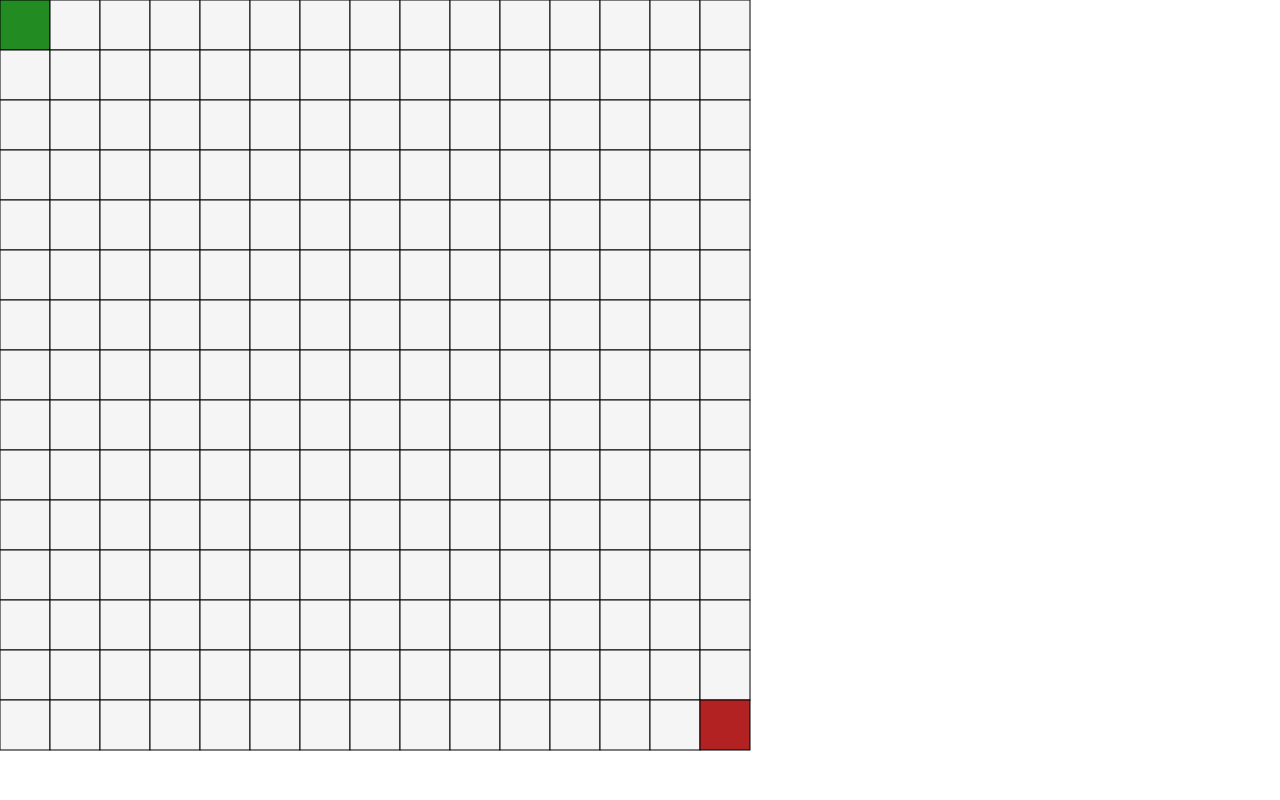
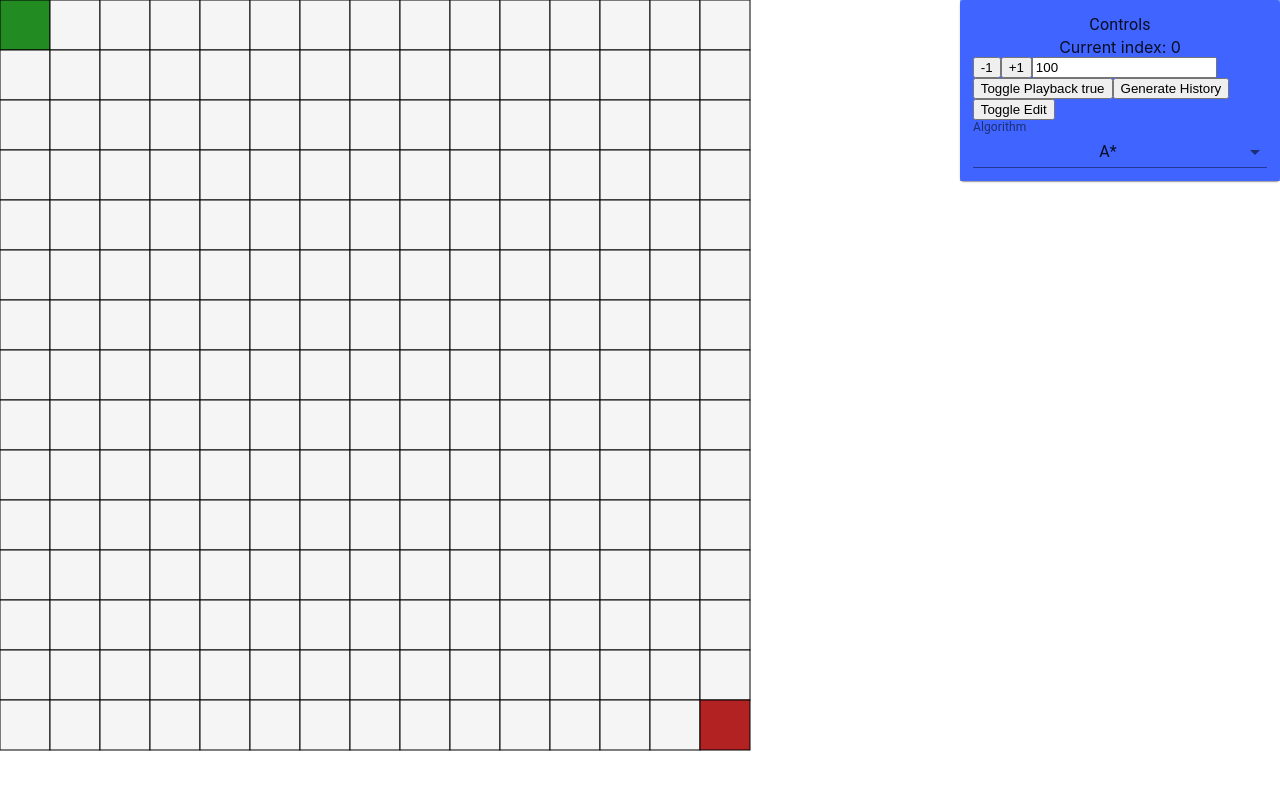
Before and after one commit to malmgrens4/PathFinding, a React (Create React App) app: page / in a window 1280 px wide. Shown: the top 800 px of the page. Built offline with nearby package versions, Linux system fonts and the light colour scheme.

Commit message:
Moving logic to the graph controls - algorithms now look for start and end node.

```diff
--- a/package.json
+++ b/package.json
@@ -3,6 +3,7 @@
   "version": "0.1.0",
   "private": true,
   "dependencies": {
+    "@material-ui/core": "^4.7.0",
     "@types/lodash": "^4.14.149",
     "@types/react-redux": "^7.1.5",
     "@types/redux": "^3.6.0",
@@ -10,6 +11,7 @@
     "lodash": "^4.17.15",
     "react": "^16.11.0",
     "react-dom": "^16.11.0",
+    "react-draggable": "^4.1.0",
     "react-redux": "^7.1.3",
     "react-scripts": "3.2.0",
     "redux": "^4.0.4",
--- a/src/App.js
+++ b/src/App.js
@@ -1,19 +1,12 @@
 import React from 'react';
 import logo from './logo.svg';
 import './App.css';
-import { dijkstras }from './dijkstras/dijkstras'
-import { aStar } from './a_star/aStar'
-import { UnwGraph } from './UnweightedGraph/Unweighted'
-import  { Provider } from 'react-redux'
-import { createStore }from 'redux'
-import rootReducer from './reducers'
-import {GraphControls} from "./GraphControls/GraphControls";
+import {HomeScreen} from "./MainMenu/HomeScreen"
 
 function App() {
   return (
       <div className="App">
-          <UnwGraph/>
-          <GraphControls/>
+          <HomeScreen/>
       </div>
   );
 }
--- a/src/GraphControls/GraphControls.tsx
+++ b/src/GraphControls/GraphControls.tsx
@@ -1,18 +1,27 @@
 import React, {useEffect, useState} from 'react'
 import styled from 'styled-components'
-import {number} from "prop-types";
-import {setHistoryIndex} from "../actions";
+import {setHistoryIndex, setIsEdit, setUnweightedGraphHistory} from "../actions";
 import {connect} from "react-redux";
+import FormControl from '@material-ui/core/FormControl';
+import Select from '@material-ui/core/Select';
+import MenuItem from '@material-ui/core/MenuItem';
+import InputLabel from '@material-ui/core/InputLabel';
+import Paper from "@material-ui/core/Paper";
+import Typography from "@material-ui/core/Typography";
+import {aStar} from "../a_star/aStar";
 
-
-const GraphControlsContainer = styled.div`
-  position: absolute;
+const GraphControlsContainer = styled(Paper)`
   display: flex;
   flex-flow: column;
+  padding: ${props => props.theme.minSpacing};
+  &.MuiPaper-root {
+    background-color: ${props => props.theme.secondaryColor} !important;
+  }
 `
 
 const ControlContainer = styled.div`
   display: flex;
+  flex-flow: row wrap;
 `
 
 type GraphControlsProps = {
@@ -32,7 +41,7 @@
 
     useEffect(() => {
         const timer = setTimeout(() => {
-            if(!isEdit) {
+            if(!isEdit && isPlayback) {
                 setIndex(index + 1)
             }
         }, playback);
@@ -41,15 +50,32 @@
         return () => clearTimeout(timer);
     })
 
+
+    // effect to reset index whenever history changes
+
+
     return (
         <GraphControlsContainer>
+            <Typography>Controls</Typography>
+            <div>{`Current index: ${index}`}</div>
             <ControlContainer>
-                <div>{`Current index: ${index}`}</div>
+
                 <button onClick={() => setIndex(index - 1)}>-1</button>
                 <button onClick={() => setIndex(index + 1)}>+1</button>
                 <input onChange={(event) => setPlayback(parseInt(event.target.value))} value={playback} type="number"></input>
                 <button onClick={togglePlaybackMode}>Toggle Playback {`${isPlayback}`}</button>
+                <button onClick={() => setUnwGraphHistory(aStar(unwGraph))}>Generate History</button>
+                <button onClick={() => setEdit(!isEdit)}>Toggle Edit</button>
             </ControlContainer>
+            <FormControl>
+                <InputLabel>Algorithm</InputLabel>
+                <Select
+                    value={"A*"}
+                    onChange={(event: any) => {console.log(event.target.value)}}
+                >
+                    <MenuItem value="A*">A*</MenuItem>
+                </Select>
+            </FormControl>
         </GraphControlsContainer>
     )
 
@@ -58,7 +84,8 @@
 const mapStateToProps = (state: any) => {
     return {
         index: state.historyIndex,
-        isEdit: state.isEdit
+        isEdit: state.isEdit,
+        historyIndex: state.historyIndex
     }
 }
 
@@ -67,6 +94,12 @@
         setIndex: (index: number) => {
             dispatch(setHistoryIndex(index))
         },
+        setEdit: (isEdit: boolean) => {
+            dispatch(setIsEdit(isEdit))
+        },
+        setUnwGraphHistory: (graphHistory: any) => {
+            dispatch(setUnweightedGraphHistory(graphHistory))
+        }
     }
 }
 
--- /dev/null
+++ b/src/MainMenu/HomeScreen.tsx
@@ -0,0 +1,41 @@
+import React, {useEffect, useState} from 'react'
+import styled, {ThemeProvider} from 'styled-components'
+import { UnwGraph } from '../UnweightedGraph/Unweighted'
+import {GraphControls} from "../GraphControls/GraphControls";
+import Draggable from 'react-draggable';
+
+const theme = {
+    primaryColor: "blue",
+    secondaryColor: "rgba(0, 50, 255, .5)",
+    minSpacing: '.8em',
+    maxSpacing: '2em',
+}
+
+const GridContainer = styled.div`
+  width: 100%;
+  height: 100%;
+`
+
+const ControlsContainer = styled.div`
+  position: absolute;
+  right: 0;
+  top: 0;
+  width: 25%;
+  background-color: ${props => props.theme.secondaryColor};
+`
+
+export const HomeScreen = () => {
+
+    return (
+        <ThemeProvider theme={theme}>
+        <GridContainer>
+            <UnwGraph/>
+        </GridContainer>
+        <Draggable>
+            <ControlsContainer>
+                <GraphControls/>
+            </ControlsContainer>
+        </Draggable>
+        </ThemeProvider>
+    )
+}
--- a/src/UnweightedGraph/Unweighted.tsx
+++ b/src/UnweightedGraph/Unweighted.tsx
@@ -20,7 +20,6 @@
   & * {
     pointer-events: none;
   }
-
 
   &.isWall {
     fill: #282c34;
@@ -54,7 +53,7 @@
     fill: goldenrod;
   }
 
-  transition: all .15s ease-in-out;
+  transition: all .25s ease-in-out;
   transform-origin: center;
 
 `
@@ -112,11 +111,10 @@
     unwGraphHistory: any
     isEdit: boolean
     setEdit: (isEdit: boolean) => void
-    setUnwGraphHistory: (history: any[]) => void
     historyIndex: number
 }
 
-const UnwGraphComponent = ({updateNode, setUnwGraphHistory, unwGraph,
+const UnwGraphComponent = ({updateNode, unwGraph,
                                unwGraphHistory, isEdit, setEdit, historyIndex}: UnweightedGraphProps) => {
 
     const [draggedNode, setDraggedNode] = useState()
@@ -258,11 +256,11 @@
                                 })}
 
                             </GraphRow>)
+
                 })}
             </Graph>
             <div>{historyIndex}</div>
-            <button onClick={() => setUnwGraphHistory(aStar(startNode, goalNode, unwGraph))}>Generate History</button>
-            <button onClick={() => setEdit(!isEdit)}>Toggle Edit</button>
+
             <div> {mouseDown ? 'mouse down': 'mouse up'} </div>
             {draggedNode && <div> {`${draggedNode.isWall} ${draggedNode.x} ${draggedNode.y}` }</div>}
             {nodeBelow && <div> {`${nodeBelow.isWall} ${nodeBelow.x} ${nodeBelow.y} ${nodeBelow.isGoal ? 'goal' : 'n'} ${nodeBelow.isStart ? 'start' : 'n'}` }</div>}
@@ -285,12 +283,7 @@
         updateNode: (node: any) => {
             dispatch(setUnweightedGraphNode(node))
         },
-        setEdit: (isEdit: boolean) => {
-            dispatch(setIsEdit(isEdit))
-        },
-        setUnwGraphHistory: (graphHistory: any) => {
-            dispatch(setUnweightedGraphHistory(graphHistory))
-        }
+
     }
 }
 
--- a/src/a_star/aStar.js
+++ b/src/a_star/aStar.js
@@ -1,11 +1,23 @@
 let graphHistory = []
 
-export const aStar = (start, goal, origGraph) => {
+export const aStar = (graph) => {
     graphHistory = []
-    let graph = getDeepCopyGraph(origGraph)
-
-    let startNode = graph[start.y][start.x]
-    let goalNode = graph[goal.y][goal.x]
+    let startNode = {}
+    let goalNode = {}
+    for(let y = 0; y < graph.length; y++){
+        for(let x = 0; x < graph[y].length; x++){
+            if(graph[y][x].isStart){
+                startNode = graph[y][x]
+            }
+            if(graph[y][x].isGoal){
+                goalNode = graph[y][x]
+            }
+        }
+    }
+    if(!startNode || !goalNode){
+        console.log("Need a start and goal node.")
+        return
+    }
     let openList = [startNode]
     let visitedList = []
     startNode.g = 0
@@ -62,15 +74,6 @@
 
     }
     return graphHistory
-}
-
-const getDeepCopyGraph = (graph) => {
-    return graph.slice().map(row => {
-        return row.slice().map(node => {
-            let target = JSON.parse(JSON.stringify(node))
-            return target
-        })
-    })
 }
 
 const pushHistory = graph => {
```
Also changed, not shown: 1 other file (tests, documents, lock files or other folders).
